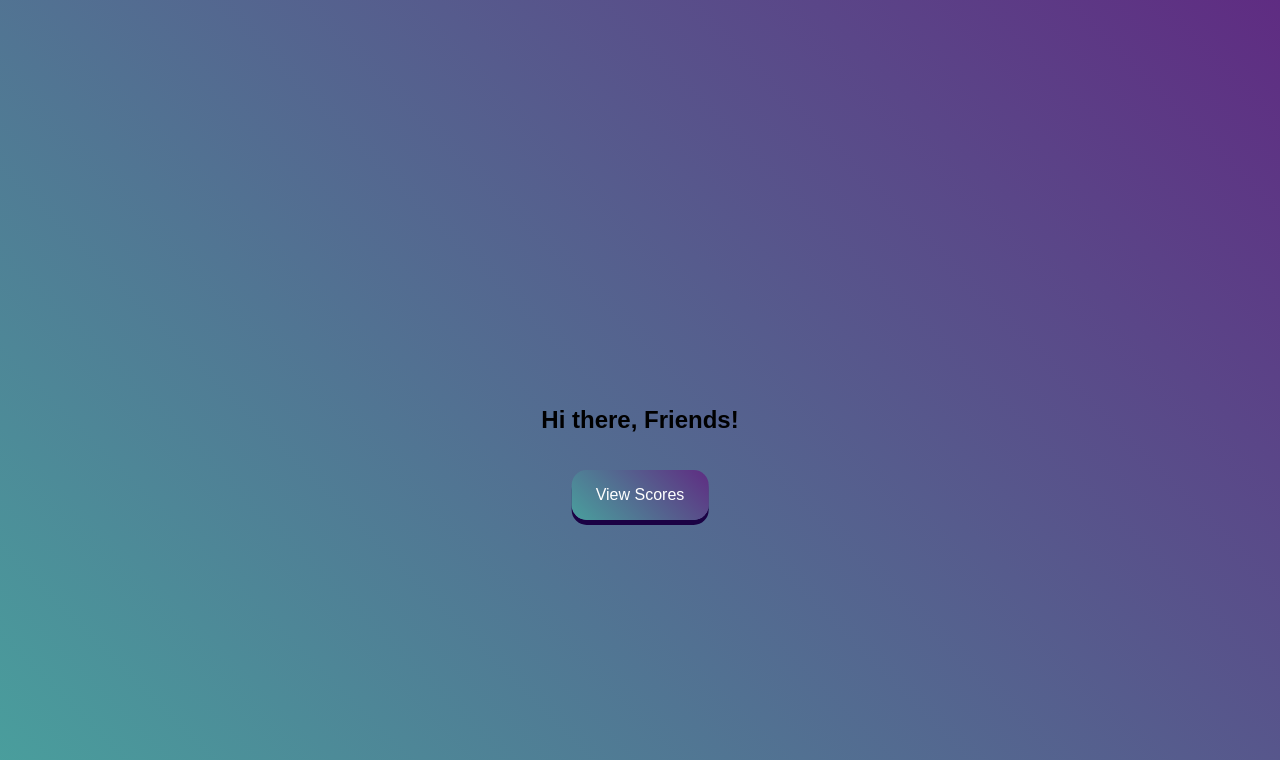
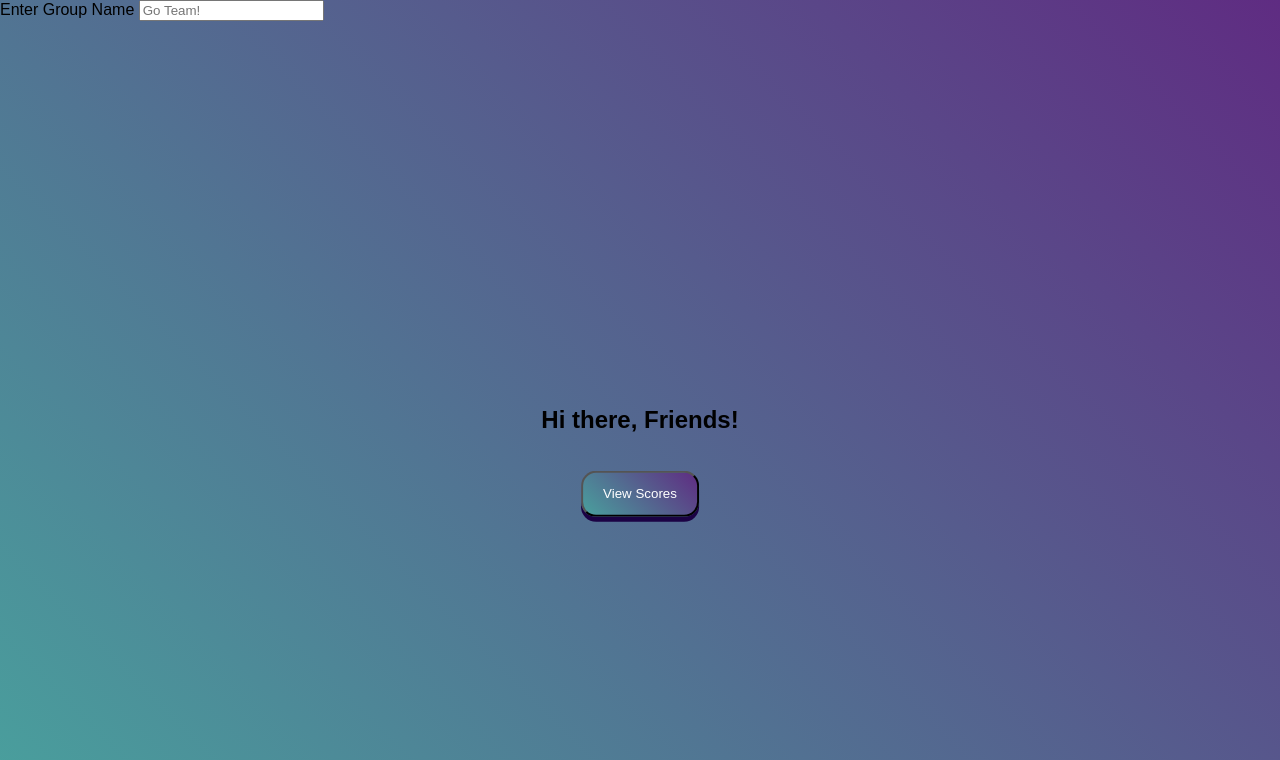
Before and after one commit to harrylb14/FPL-Score-Calculator, a Flask app: page / in a window 1280 px wide. Shown: the top 760 px of the page. Run offline with Flask 2, Linux system fonts and the light colour scheme; style sheets or scripts are compiled from the project's sources.

Commit message:
group name form directs to either ctl or boys depending on input

```diff
--- a/app/app.py
+++ b/app/app.py
@@ -1,4 +1,4 @@
-from flask import Flask, render_template
+from flask import Flask, render_template, request
 import requests
 from collections import defaultdict
 import collections
@@ -10,18 +10,18 @@ import sys
 app = Flask(__name__)
 
 fpl_api_base_url = 'https://fantasy.premierleague.com/api/entry/'
-player_list = [
+player_list_boys = [
     {'name': 'JH', 'team_id': '258789'},
     {'name': 'Harry', 'team_id': '278724'},
     {'name': 'Alex', 'team_id': '422587'}
 ]
 
-# player_list = [
-#     {'name': 'Muks(muks)', 'team_id': '4451140'},
-#     {'name': 'Harry', 'team_id': '278724'},
-#     {'name': 'TomT', 'team_id': '128932'},
-#     {'name': 'JB', 'team_id': '234477'}
-# ]
+player_list_ctl = [
+    {'name': 'Muks(muks)', 'team_id': '4451140'},
+    {'name': 'Harry', 'team_id': '278724'},
+    {'name': 'TomT', 'team_id': '128932'},
+    {'name': 'JB', 'team_id': '234477'}
+]
 def get_player_data(players):
     for player in players:
         team_id = player['team_id']
@@ -62,8 +62,17 @@ def group_scores_by_week(scores):
 def home():
     return render_template('index.html')
 
+
 @app.route("/scores", methods=['GET', 'POST', 'PUT'])
 def display_all_week_scores():
+    req = request.form
+    group_name = req.get("groupname")
+
+    if group_name in ('boys', 'Boys'):
+        player_list = player_list_boys
+    elif group_name in ('CTL', 'ctl'):
+        player_list = player_list_ctl
+
     player_data = get_player_data(player_list)
     player_scores = get_player_scores(player_data)
     weekly_scores = group_scores_by_week(player_scores)
@@ -75,7 +84,7 @@ def display_all_week_scores():
     winnings = calculate_winnings(total_points, number_of_weeks_passed)
 
     return render_template('full_scores.html', records=weekly_scores, colnames=colnames,
-        scorenames=scorenames, totals=total_scores, points=total_points, winnings=winnings)
+        scorenames=scorenames, totals=total_scores, points=total_points, winnings=winnings, groupname = group_name)
 
 def calculate_total_scores(scores):
     scores = scores
--- a/app/static/css/style.scss
+++ b/app/static/css/style.scss
@@ -5,7 +5,7 @@ h1.Greeting {
   transform: translate(-50%, -50%);
 }
 
-a.button {
+#button {
     background: linear-gradient(45deg, #49a09d, #5f2c82);
     box-shadow: 0 5px 0 rgb(27, 2, 68);
     color: white;
--- a/app/templates/full_scores.html
+++ b/app/templates/full_scores.html
@@ -30,12 +30,14 @@
                     <td>{{ points[name] }} </td>
                 {% endfor %}
             </tr>
+            {% if groupname == 'boys' %}
             <tr>
                 <td> <b> Net Winnings: </b></td>
                 {% for name in scorenames %}
                     <td>{{ winnings[name] }} </td>
                 {% endfor %}
             </tr>
+            {% endif %}
         </tbody>
     </table>
 </div>
--- a/app/templates/index.html
+++ b/app/templates/index.html
@@ -4,7 +4,14 @@
 
         <h1 class="Greeting"> Hi there, Friends! </h1>
 
-        <a href='/scores' class='button'>View Scores</a>
+        <form action="/scores" method="POST">
+
+            <div class="form-group">
+              <label>Enter Group Name</label>
+              <input type="text" class="form-control" id="groupname" name="groupname" placeholder="Go Team!">
+              <button type="submit"  class='button' id='button'>View Scores</button>
+            </div>
+        </form>
 
 
 {% endblock %}
```
Also changed, not shown: tests/test_feature_tests.py (+14 -2 lines).
